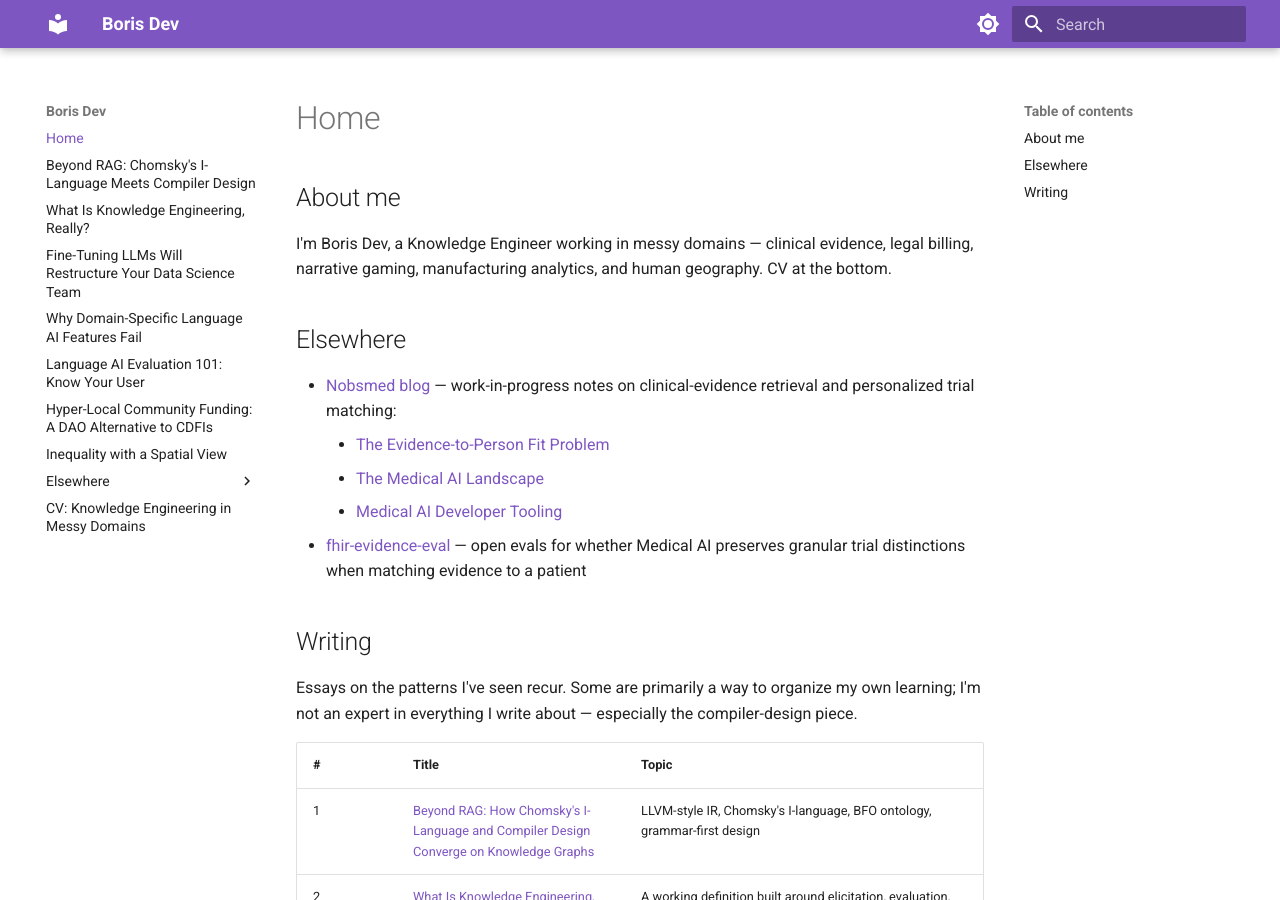
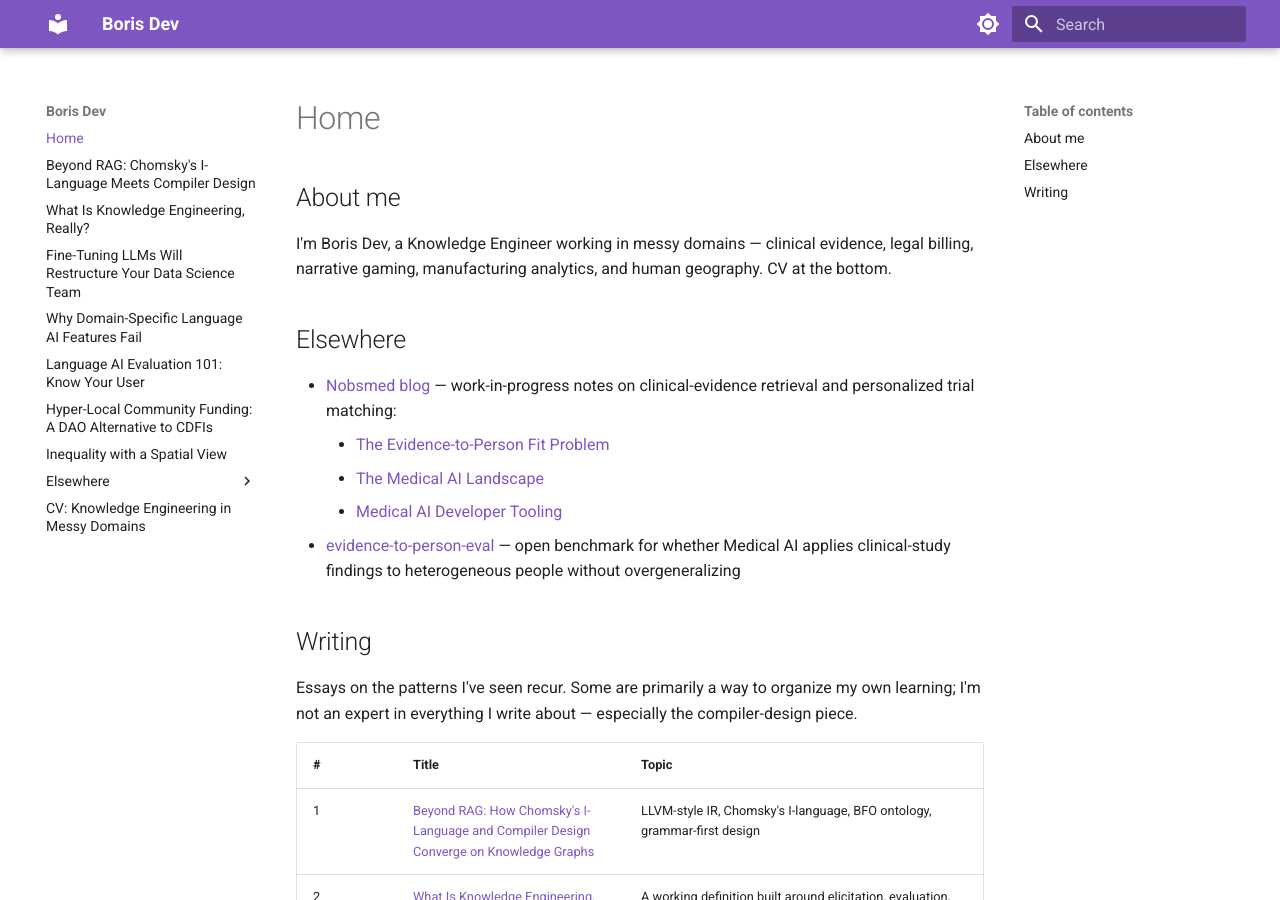
Before and after one commit to borisdev/borisdev.github.io, an MkDocs documentation site: the page built from docs/index.md, in a window 1280 px wide and 900 px high. Built offline with MkDocs 1.6.1 and Material for MkDocs 9.7.7, drawn with Linux system fonts in a browser that asks for light colours.

Commit message:
Rename fhir-evidence-eval link to evidence-to-person-eval; reframe description
Co-Authored-By: Claude Opus 4.7 (1M context) <noreply@anthropic.com>

```diff
--- a/docs/index.md
+++ b/docs/index.md
@@ -13,7 +13,7 @@ I'm Boris Dev, a Knowledge Engineer working in messy domains — clinical eviden
     - [The Evidence-to-Person Fit Problem](https://nobsmed.com/blog/evidence-to-person-fit)
     - [The Medical AI Landscape](https://nobsmed.com/blog/medical-ai-landscape)
     - [Medical AI Developer Tooling](https://nobsmed.com/blog/medical-ai-developer-tooling)
-- [fhir-evidence-eval](https://github.com/borisdev/fhir-evidence-eval) — open evals for whether Medical AI preserves granular trial distinctions when matching evidence to a patient
+- [evidence-to-person-eval](https://github.com/borisdev/evidence-to-person-eval) — open benchmark for whether Medical AI applies clinical-study findings to heterogeneous people without overgeneralizing
 
 ## Writing
 
--- a/mkdocs.yml
+++ b/mkdocs.yml
@@ -51,5 +51,5 @@ nav:
     - "Nobsmed: The Evidence-to-Person Fit Problem": https://nobsmed.com/blog/evidence-to-person-fit
     - "Nobsmed: The Medical AI Landscape": https://nobsmed.com/blog/medical-ai-landscape
     - "Nobsmed: Medical AI Developer Tooling": https://nobsmed.com/blog/medical-ai-developer-tooling
-    - "fhir-evidence-eval (GitHub)": https://github.com/borisdev/fhir-evidence-eval
+    - "evidence-to-person-eval (GitHub)": https://github.com/borisdev/evidence-to-person-eval
   - "CV: Knowledge Engineering in Messy Domains": boris_dev_resume.md
```
